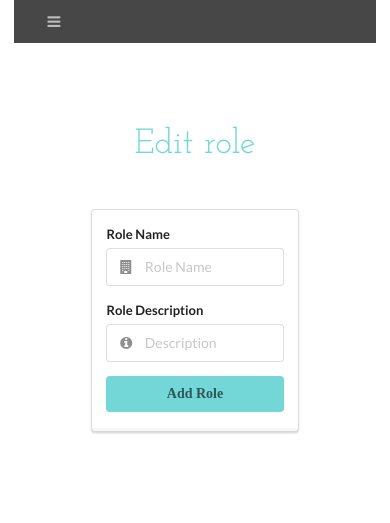
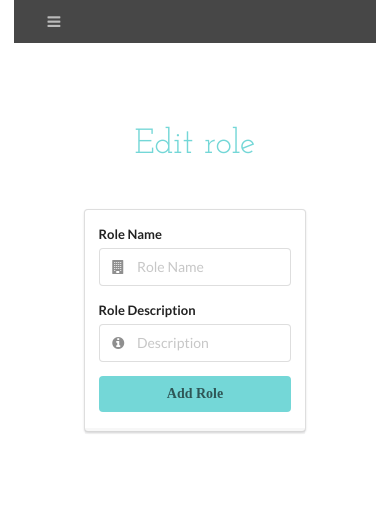
Before and after one commit to salandei/managementapp, a Flask app: page /roles/add in a window 390 px wide. Shown: the top 523 px of the page. Run offline with Flask 3, Linux system fonts and the light colour scheme; the visitor is signed in with stand-in values (Sample User, id 1); some libraries are stand-ins or nearby versions; some web fonts are replaced.

Commit message:
fix mobile forms for all forms including role and department

```diff
--- a/managementapp/templates/login.html
+++ b/managementapp/templates/login.html
@@ -30,7 +30,7 @@
     @media only screen and (max-width: 600px)
     {
       #body > div.column {
-        width: 70% !important;
+        width: 80% !important;
       }
     }
 
--- a/managementapp/templates/role.html
+++ b/managementapp/templates/role.html
@@ -28,6 +28,13 @@
 
     .ui.large.form{
     font-size: 1em;
+    }
+
+    @media only screen and (max-width: 600px)
+    {
+      #form-container {
+        width: 80% !important;
+      }
     }
 
     /* Remove annoying extra border at bottom of form box */
@@ -74,7 +81,7 @@
 {% block body %}
 
 <div class="ui middle aligned center aligned grid" style="background-color:white; margin-top:0px;">
-    <div class="twelve wide column" style="margin-top:4em; margin-bottom:8em">
+    <div id="form-container" class="twelve wide column" style="margin-top:4em; margin-bottom:8em">
         <div class="ui center aligned grid">
 
             {% with messages = get_flashed_messages() %}
```
Also changed, not shown: managementapp/templates/create_account.html (+8 -1 lines), managementapp/templates/department.html (+7 -0 lines).
